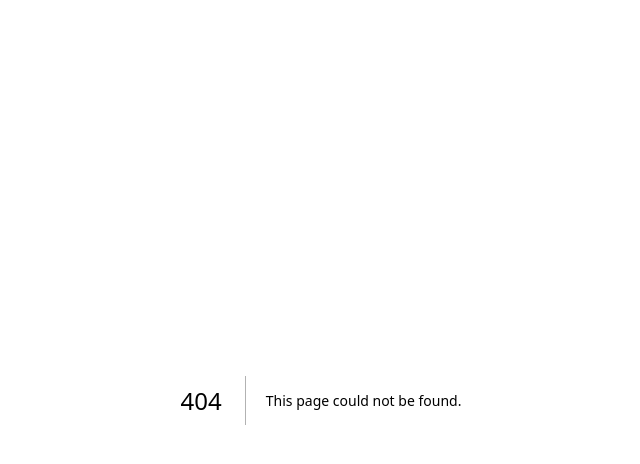
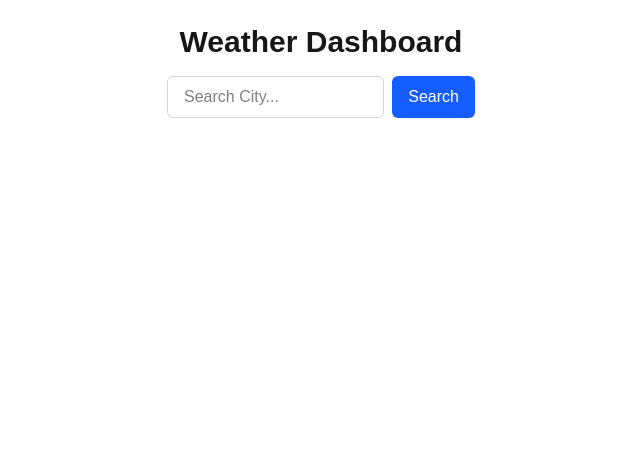
Before and after one commit to caner-aydemir/appnation-case, a Next.js app: page /weather in a window 1280 px wide. Before the commit this address had no page. Shown: the top 464 px of the page, without its empty margins (319-959 px from the left). Built offline with nearby package versions, Linux system fonts and the light colour scheme.

Commit message:
feat(search-bar) : add city search input and submit handling

```diff
--- a/package.json
+++ b/package.json
@@ -3,7 +3,7 @@
   "version": "0.1.0",
   "private": true,
   "scripts": {
-    "dev": "next dev --turbopack",
+    "dev": "next dev --port 3003 --turbopack",
     "build": "next build",
     "start": "next start",
     "lint": "next lint"
--- /dev/null
+++ b/src/app/weather/page.tsx
@@ -0,0 +1,20 @@
+"use client";
+import React from "react";
+import SearchBar from "@/components/SearchBar";
+
+const WeatherDashboard = () => {
+  const handleSearch = (city: string) => {
+    console.log("Searching for city:", city);
+    // Buraya ileride API Fetch ekleyeceğiz
+  };
+  return (
+    <section className="flex flex-col items-center gap-4 p-6">
+      <h1 className="text-3xl font-bold text-center dark:text-white">
+        Weather Dashboard
+      </h1>
+      <SearchBar onSearch={handleSearch} />
+    </section>
+  );
+};
+
+export default WeatherDashboard;
--- /dev/null
+++ b/src/components/SearchBar.tsx
@@ -0,0 +1,36 @@
+"use client";
+import React, { useState } from "react";
+
+interface SearchBarProps {
+  onSearch: (city: string) => void;
+}
+
+const SearchBar: React.FC<SearchBarProps> = ({ onSearch }) => {
+  const [city, setCity] = useState("");
+
+  const handleSubmit = (e: React.FormEvent<HTMLFormElement>) => {
+    e.preventDefault();
+    if (!city.trim()) return;
+    onSearch(city.trim());
+    setCity("");
+  };
+  return (
+    <form onSubmit={handleSubmit} className="flex gap-2 w-1/4">
+      <input
+        type="text"
+        value={city}
+        onChange={(e) => setCity(e.target.value)}
+        placeholder="Search City..."
+        className="px-4 py-2 rounded-md border border-gray-300 dark:border-gray-600 bg-white dark:bg-gray-800 text-black dark:text-white w-full"
+      />
+      <button
+        type="submit"
+        className="px-4 py-2 bg-blue-600 hover:bg-blue-700 text-white rounded-md"
+      >
+        Search
+      </button>
+    </form>
+  );
+};
+
+export default SearchBar;
```
